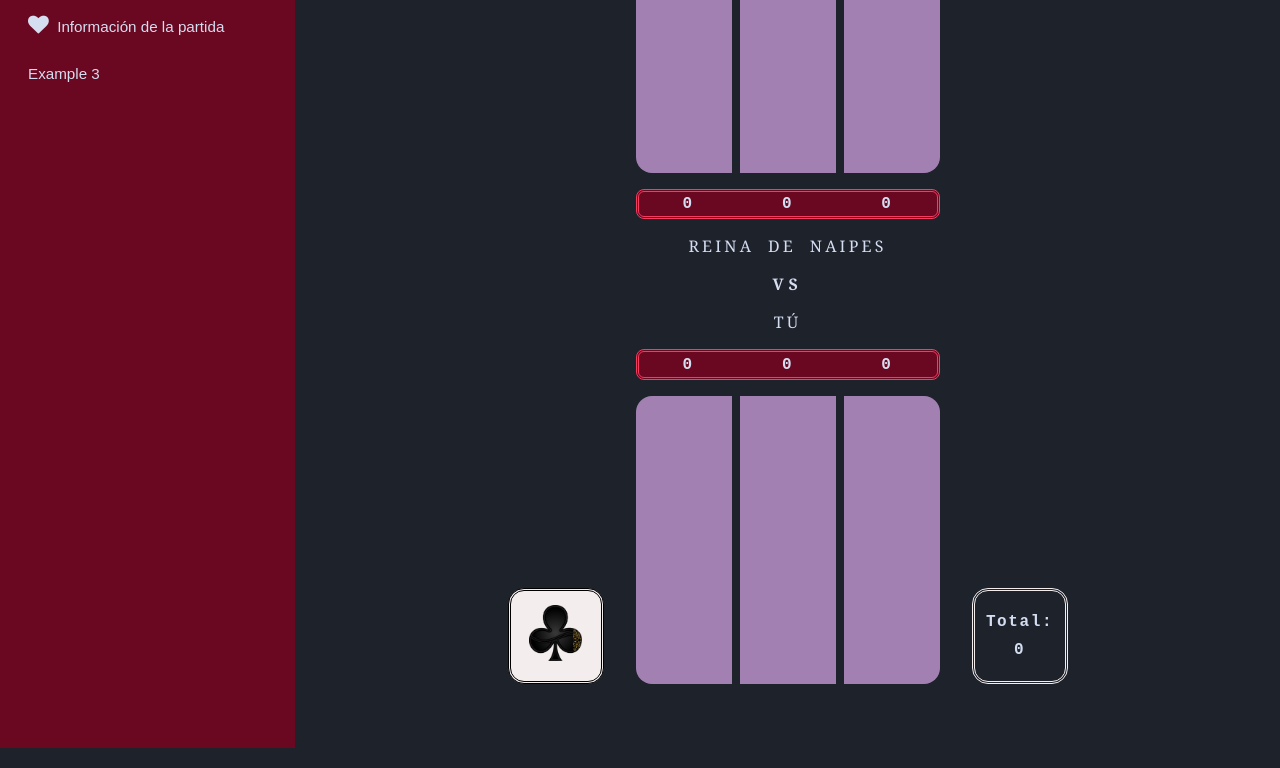
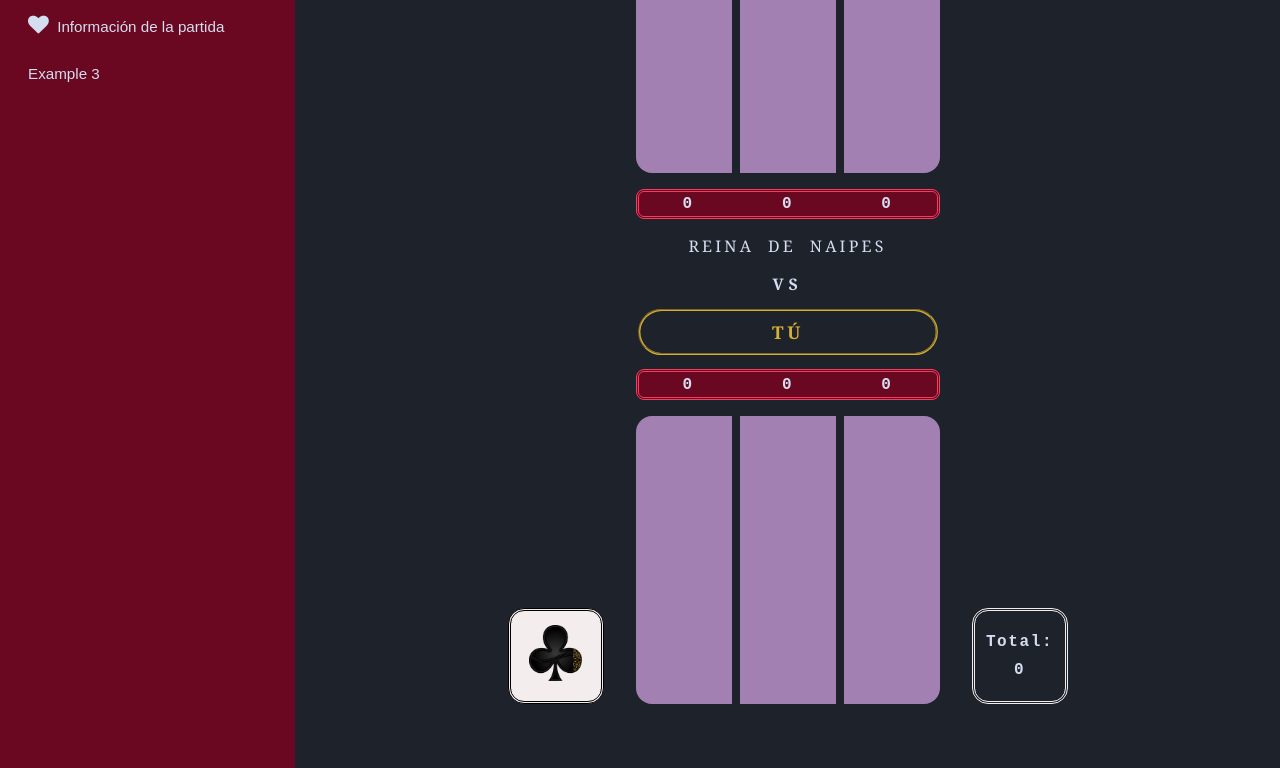
Before and after one commit to laiaXarxatecActiva/Knucklebones_Queen_Of_Hearts, a website with bundled scripts: page index.html in a window 1280 px wide. Shown: the part 179-947 px from the top of the page. Built offline with nearby package versions, Linux system fonts and the light colour scheme.

Commit message:
Feat: Implementar funciones para resaltar los nombres del jugador y el oponente cuando sea su turno

```diff
--- a/public/src/scripts/mainGame.ts
+++ b/public/src/scripts/mainGame.ts
@@ -1,7 +1,7 @@
 import { initDragAndDrop } from "./dragDrop.js";
 import { GameBoard } from "./GameBoard.js";
 import { showExplanation } from "./popUp.js";
-import { initTurn } from "./turnSystem.js";
+import { initTurn, restartTurn } from "./turnSystem.js";
 
 // CREATING THE BOARDS
 const opponentContainer = document.getElementById("opponent");
@@ -51,4 +51,5 @@ document.getElementById('how-to-play-btn')?.addEventListener('click', showExplan
 document.addEventListener('restart-game', () => {
     playerBoard?.clearBoard();
     opponentBoard?.clearBoard();
+    restartTurn();
 })
--- a/public/src/scripts/turnSystem.ts
+++ b/public/src/scripts/turnSystem.ts
@@ -10,9 +10,17 @@ let currentOpponentBoard : GameBoard | undefined;
 
 export function initTurn(playerBoard:  GameBoard | undefined, opponentBoard: GameBoard | undefined){
     turn = 0;
-    generateDice("player");
     currentPlayerBoard = playerBoard;
     currentOpponentBoard = opponentBoard;
+    generateDice("player");
+    updateTurnIndicator();
+}
+
+export function restartTurn() {
+    turn = 0;
+    winner = -1;
+    generateDice("player");
+    updateTurnIndicator();
 }
 
 export function endTurn(){
@@ -36,6 +44,7 @@ export function endTurn(){
 function changeTurn(){
     turn = turn===0 ? 1 : 0;
     turn===0?generateDice("player"): generateDice("opponent");
+    updateTurnIndicator();
 }
 
 function gameHasEnded():Boolean{
@@ -57,3 +66,11 @@ function getWinner(){
     const opponentPoints = Number(document.getElementById(`${currentOpponentBoard?.prefix}-score-value`)?.textContent);
     winner= playerPoints > opponentPoints ? 0 : (playerPoints < opponentPoints ? 1 : 2)
 }
+
+export function updateTurnIndicator(): void {
+    const playerName = document.getElementById('player-name');
+    const opponentName = document.getElementById('opponent-name');
+
+    playerName?.classList.toggle('active-turn', turn == 0);
+    opponentName?.classList.toggle('active-turn', turn == 1);
+}
--- a/public/styles/style.css
+++ b/public/styles/style.css
@@ -240,7 +240,23 @@ body {
   word-spacing: 0.4rem;
   letter-spacing: 0.2rem;
   text-align: center;
+  transition: color 0.2s ease, transform 0.2s ease;
+
 }
+
+.name.active-turn {
+  font-weight: bold;
+  transform: scale(1.05);
+}
+
+.name.active-turn p {
+  padding: 0.5rem;
+  border: 2px groove #d4af37;
+  border-radius: 5rem;
+  color: #d4af37;
+  transform: scale(1.05);
+}
+
 
 .dice {
   height: 3.5rem;
```
